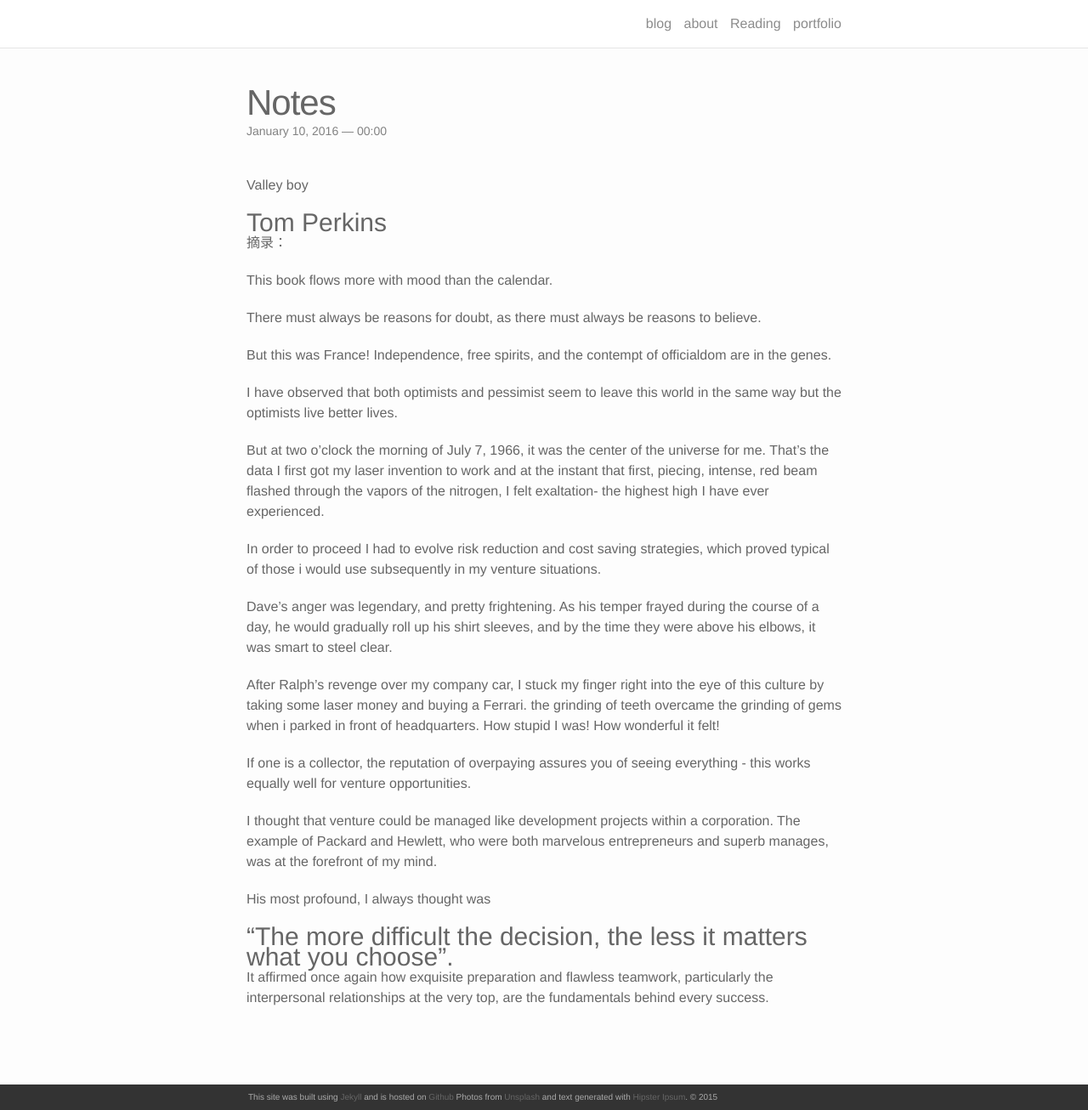
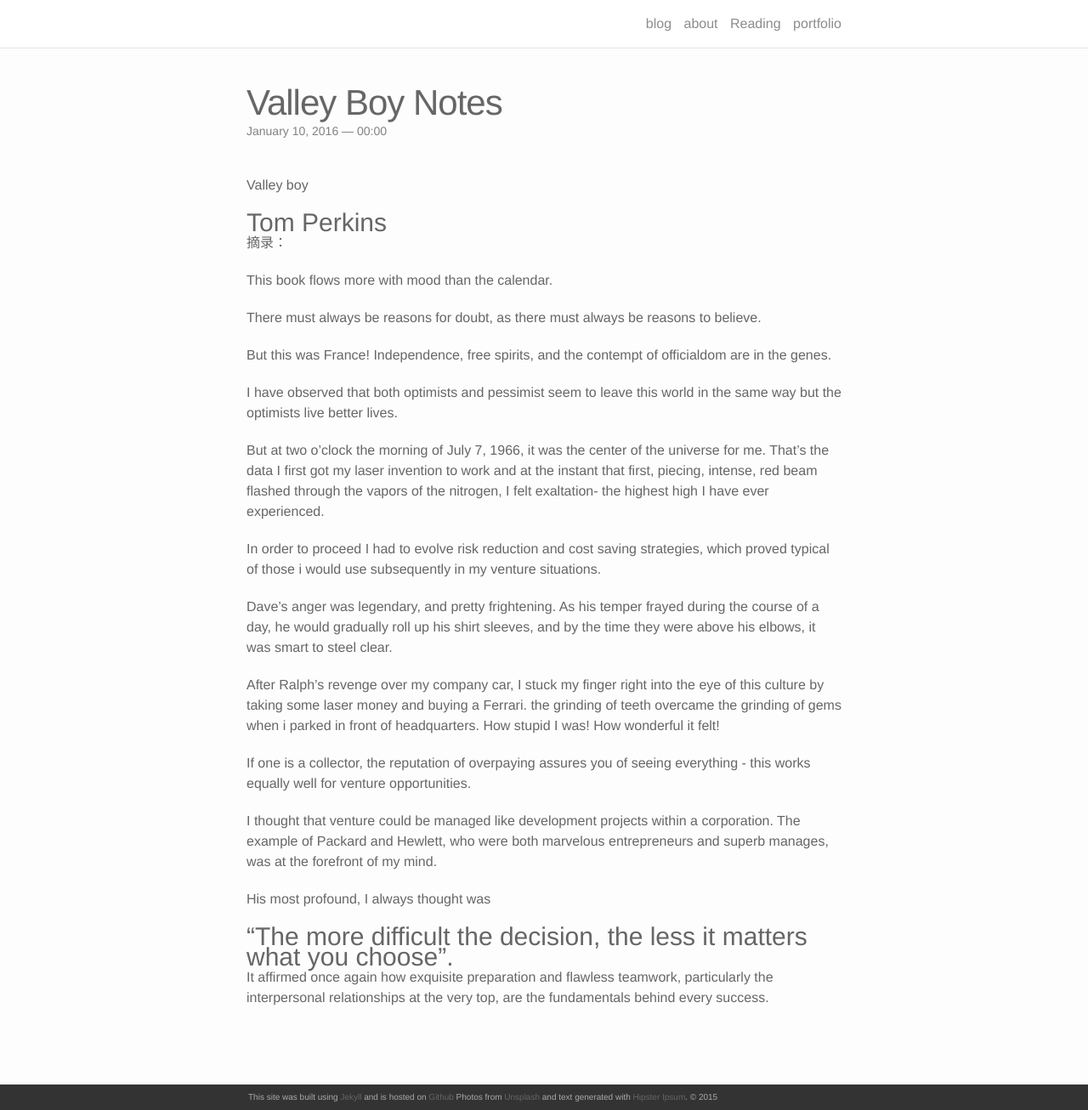
Before and after one commit to babyfish001/babyfish001.github.io, a Jekyll site: the page built from _poetry/2016-01-10-Valley Boy.markdown, in a window 1280 px wide and 1306 px high. Shown: the whole window at 85% size. Built offline with Jekyll 4.4.1, drawn with Linux system fonts in a browser that asks for light colours; nearby versions of some CDN libraries.

Commit message:
Update 2016-01-10-Valley Boy.markdown
change title

```diff
--- a/_poetry/2016-01-10-Valley Boy.markdown
+++ b/_poetry/2016-01-10-Valley Boy.markdown
@@ -1,6 +1,6 @@
 ---
 layout: post
-title: <Valley Boy>  Notes
+title: Valley Boy Notes
 date: 2016-01-10
 ---
 
```
